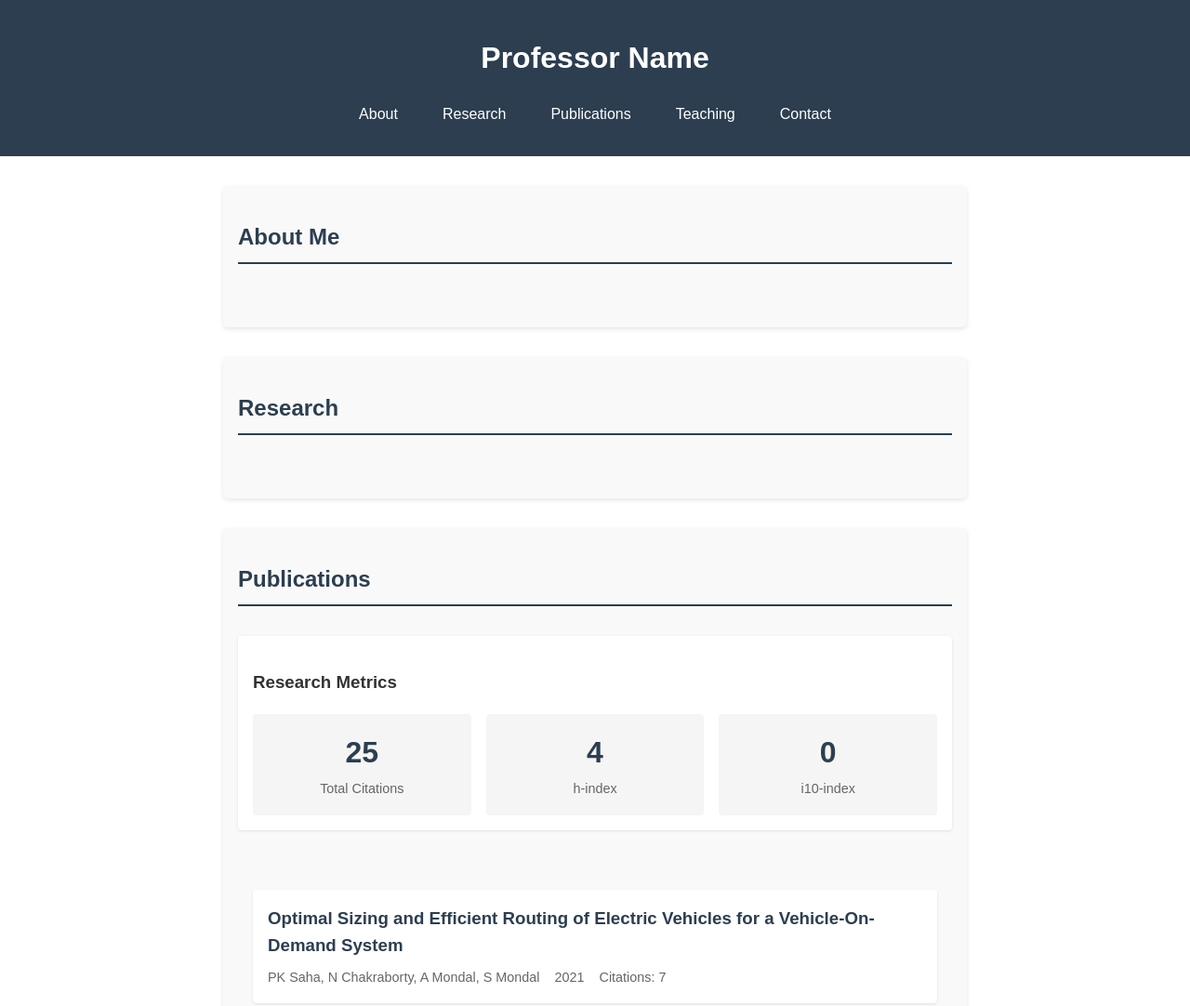
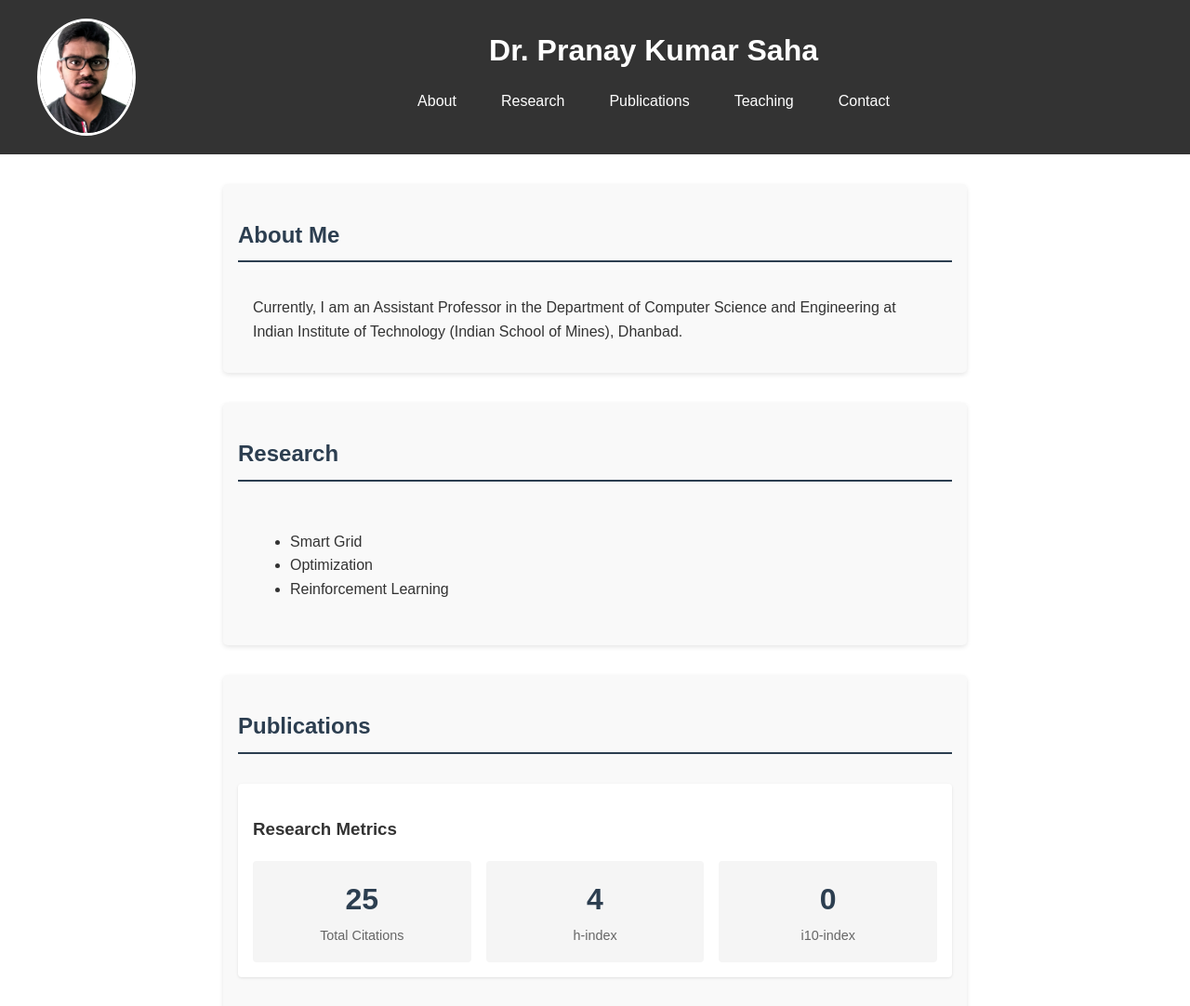
Before and after one commit to pranaycs24/portfolio, a website: page public/index.html in a window 1280 px wide. Shown: the top 1082 px of the page at 93% size. Drawn offline with Linux system fonts and the light colour scheme.

Commit message:
Final COmmit

```diff
--- a/package.json
+++ b/package.json
@@ -6,7 +6,7 @@
   "scripts": {
     "predeploy": "npm run build",
     "deploy": "gh-pages -d dist",
-    "build": "node scripts/fetchData.js && mkdir -p dist && cp -r public/* dist/"
+    "build": "node scripts/fetchData.js && mkdir -p dist && cp -r public/* dist/ && cp -r public/data dist/"
   },
   "author": "",
   "license": "ISC",
--- a/public/app.js
+++ b/public/app.js
@@ -2,7 +2,7 @@ document.addEventListener('DOMContentLoaded', () => {
   const publicationsList = document.getElementById('publications-list');
 
   // Fetch scholar data
-  fetch('/data/scholar.json')
+  fetch('./data/scholar.json')
     .then(response => response.json())
     .then(data => {
       if (data.error) {
--- a/public/index.html
+++ b/public/index.html
@@ -3,12 +3,15 @@
 <head>
   <meta charset="UTF-8">
   <meta name="viewport" content="width=device-width, initial-scale=1.0">
-  <title>Professor Portfolio</title>
+  <title>Dr. Pranay Kumar Saha</title>
   <link rel="stylesheet" href="styles.css">
 </head>
 <body>
   <header>
-    <h1>Professor Name</h1>
+    <div class="header-content">
+      <img src="./data/Photo.jpg" alt="Dr. Pranay Kumar Saha" class="profile-photo">
+      <div class="header-center">
+        <h1>Dr. Pranay Kumar Saha</h1>
         <nav>
           <ul>
             <li><a href="#about">About</a></li>
@@ -18,13 +21,15 @@
             <li><a href="#contact">Contact</a></li>
           </ul>
         </nav>
+      </div>
+    </div>
   </header>
 
   <main>
     <section id="about">
       <h2>About Me</h2>
       <div class="content">
-        <!-- About content will go here -->
+        Currently, I am an Assistant Professor in the Department of Computer Science and Engineering at Indian Institute of Technology (Indian School of Mines), Dhanbad.
       </div>
     </section>
 
@@ -32,6 +37,11 @@
       <h2>Research</h2>
       <div class="content">
         <!-- Research content will go here -->
+        <ul>
+          <li>Smart Grid</li>
+          <li>Optimization</li>
+          <li>Reinforcement Learning</li>
+        </ul>
       </div>
     </section>
 
@@ -47,19 +57,25 @@
       <h2>Teaching</h2>
       <div class="content">
         <!-- Teaching content will go here -->
+        <ul>
+          <li>NCSC596, NCSC595 (Winter 2024): Research Methodology</li>
+          <li>NCSV101 (Monsoon, Winter 2024): Computer Programming in C</li>
+          <li>CSD521 (Winter 2023): Wireless Network</li>
+          <li>CSI101 (Winter 2023): Computer Programming in C</li>
+        </ul>
       </div>
     </section>
 
     <section id="contact">
       <h2>Contact</h2>
       <div class="content">
-        <!-- Contact form will go here -->
+        Room number 202, 2nd Floor, Department of Computer Science and Engineering, Indian Institute of Technology (Indian School of Mines), Dhanbad, Jharkhand, India - 826004
       </div>
     </section>
   </main>
 
   <footer>
-    <p>&copy; 2023 Professor Name</p>
+    <p>&copy; 2025 Dr. Pranay Kumar Saha. All rights reserved.</p>
   </footer>
 
   <script src="app.js"></script>
--- a/public/styles.css
+++ b/public/styles.css
@@ -7,10 +7,35 @@ body {
 }
 
 header {
-  background: #2c3e50;
+  background-color: #333;
   color: white;
-  padding: 1rem 0;
+  padding: 20px 0;
+}
+
+.header-content {
+  display: flex;
+  align-items: center;
+  max-width: 1200px;
+  margin: 0 auto;
+  padding: 0 20px;
+}
+
+.header-center {
+  flex: 1;
   text-align: center;
+  margin-left: 20px;
+}
+
+.header-center h1 {
+  margin: 0 0 10px 0;
+}
+
+.profile-photo {
+  width: 100px;
+  height: 120px;
+  border-radius: 50%;
+  object-fit: cover;
+  border: 3px solid white;
 }
 
 nav ul {
@@ -30,7 +55,7 @@ nav a {
 }
 
 nav a:hover {
-  background-color: #34495e;
+ background-color: #2c1a55;
 }
 
 main {
@@ -58,7 +83,7 @@ h2 {
 }
 
 footer {
-  background: #2c3e50;
+  background: #333;
   color: white;
   text-align: center;
   padding: 1rem 0;
```
Also changed, not shown: dist/app.js, dist/data/Photo.jpg (added), dist/index.html, dist/styles.css, public/data/Photo.jpg (added), 2 other files. Lines whose indentation alone changed are shown as unchanged.
